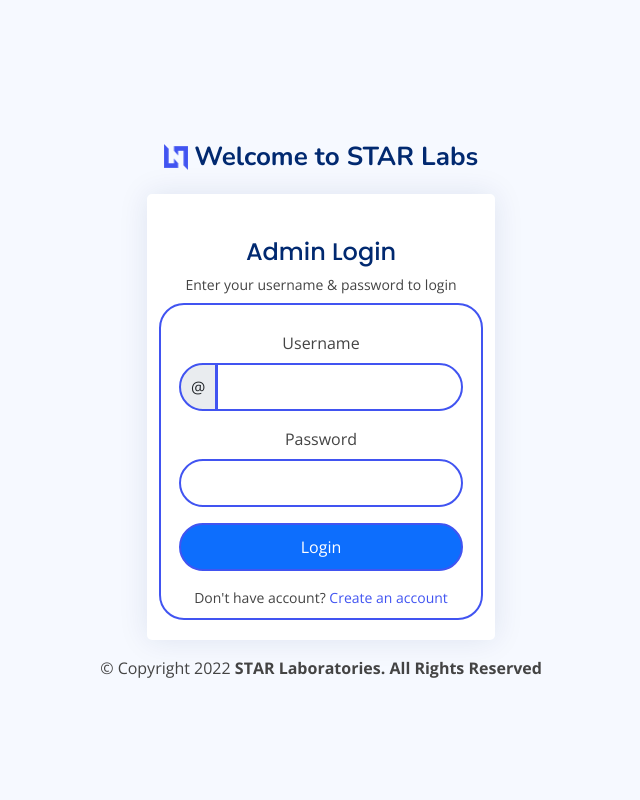
After one commit to azad-2021/StarLabs, a PHP site: page /login.php in a window 1280 px wide. The commit adds this page. Shown: the whole page, without its empty margins (319-959 px from the left). Run offline with PHP 8.4, Linux system fonts and the light colour scheme; some libraries are stand-ins or nearby versions.

Commit message:
student and institute code added with ajax & login gui added

```diff
--- /dev/null
+++ b/login.php
@@ -0,0 +1,117 @@
+<!DOCTYPE html>
+<html lang="en">
+
+<head>
+  <meta charset="utf-8">
+  <meta content="width=device-width, initial-scale=1.0" name="viewport">
+
+  <title>STAR Labs Login</title>
+  <meta content="" name="description">
+  <meta content="" name="keywords">
+
+  <!-- Favicons -->
+  <link href="assets/img/favicon.png" rel="icon">
+  <link href="assets/img/apple-touch-icon.png" rel="apple-touch-icon">
+
+  <!-- Google Fonts -->
+  <link href="https://fonts.gstatic.com" rel="preconnect">
+  <link href="https://fonts.googleapis.com/css?family=Open+Sans:300,300i,400,400i,600,600i,700,700i|Nunito:300,300i,400,400i,600,600i,700,700i|Poppins:300,300i,400,400i,500,500i,600,600i,700,700i" rel="stylesheet">
+
+  <!-- Vendor CSS Files -->
+  <link href="assets/vendor/bootstrap/css/bootstrap.min.css" rel="stylesheet">
+  <link href="assets/vendor/bootstrap-icons/bootstrap-icons.css" rel="stylesheet">
+  <link href="assets/vendor/boxicons/css/boxicons.min.css" rel="stylesheet">
+  <link href="assets/vendor/quill/quill.snow.css" rel="stylesheet">
+  <link href="assets/vendor/quill/quill.bubble.css" rel="stylesheet">
+  <link href="assets/vendor/remixicon/remixicon.css" rel="stylesheet">
+  <link href="assets/vendor/simple-datatables/style.css" rel="stylesheet">
+
+  <!-- Template Main CSS File -->
+  <link href="assets/css/style.css" rel="stylesheet">
+</head>
+
+<body>
+
+  <main>
+    <div class="container">
+
+      <section class="section register min-vh-100 d-flex flex-column align-items-center justify-content-center py-4">
+        <div class="container">
+          <div class="row justify-content-center">
+            <div class="col-lg-4 col-md-6 d-flex flex-column align-items-center justify-content-center">
+
+              <div class="d-flex justify-content-center py-4">
+                <a href="" class="logo d-flex align-items-center w-auto">
+                  <img src="assets/img/logo.png" alt="">
+                  <span class="d-none d-lg-block">Welcome to STAR Labs</span>
+                </a>
+              </div><!-- End Logo -->
+
+              <div class="card mb-3">
+
+                <div class="card-body">
+
+                  <div class="pt-4 pb-2">
+                    <h5 class="card-title text-center pb-0 fs-4">Admin Login</h5>
+                    <p class="text-center small">Enter your username & password to login</p>
+                  </div>
+
+                  <form class="row g-3 needs-validation rounded-corner" novalidate>
+
+                    <div class="col-12">
+                      <label for="yourUsername" class="form-label">Username</label>
+                      <div class="input-group has-validation">
+                        <span class="input-group-text rounded-corner" id="inputGroupPrepend">@</span>
+                        <input type="text" name="username" class="form-control rounded-corner" id="yourUsername" required>
+                        <div class="invalid-feedback">Please enter your username.</div>
+                      </div>
+                    </div>
+
+                    <div class="col-12">
+                      <label for="yourPassword" class="form-label">Password</label>
+                      <input type="password" name="password" class="form-control rounded-corner" id="yourPassword" required>
+                      <div class="invalid-feedback">Please enter your password!</div>
+                    </div>
+                    <div class="col-12">
+                      <button class="btn btn-primary w-100 rounded-corner" type="submit">Login</button>
+                    </div>
+                    <div class="col-12">
+                      <p class="small mb-0">Don't have account? <a href="pages-register.html">Create an account</a></p>
+                    </div>
+                  </form>
+
+                </div>
+              </div>
+
+            </div>
+              <center>
+              <div class="credits">
+                &copy; Copyright 2022 <strong><span>STAR Laboratories</span>. All Rights Reserved
+              </div>
+              </center>
+          </div>
+        </div>
+
+      </section>
+
+    </div>
+  </main><!-- End #main -->
+
+  <a href="#" class="back-to-top d-flex align-items-center justify-content-center"><i class="bi bi-arrow-up-short"></i></a>
+
+  <!-- Vendor JS Files -->
+  <script src="assets/vendor/apexcharts/apexcharts.min.js"></script>
+  <script src="assets/vendor/bootstrap/js/bootstrap.bundle.min.js"></script>
+  <script src="assets/vendor/chart.js/chart.min.js"></script>
+  <script src="assets/vendor/echarts/echarts.min.js"></script>
+  <script src="assets/vendor/quill/quill.min.js"></script>
+  <script src="assets/vendor/simple-datatables/simple-datatables.js"></script>
+  <script src="assets/vendor/tinymce/tinymce.min.js"></script>
+  <script src="assets/vendor/php-email-form/validate.js"></script>
+
+  <!-- Template Main JS File -->
+  <script src="assets/js/main.js"></script>
+
+</body>
+
+</html>
```
Also changed, not shown: SaveData.php (+46 -0 lines), SelectData.php (added, +20 -0 lines), index.php (+83 -5 lines), modals.php (+32 -3 lines).
